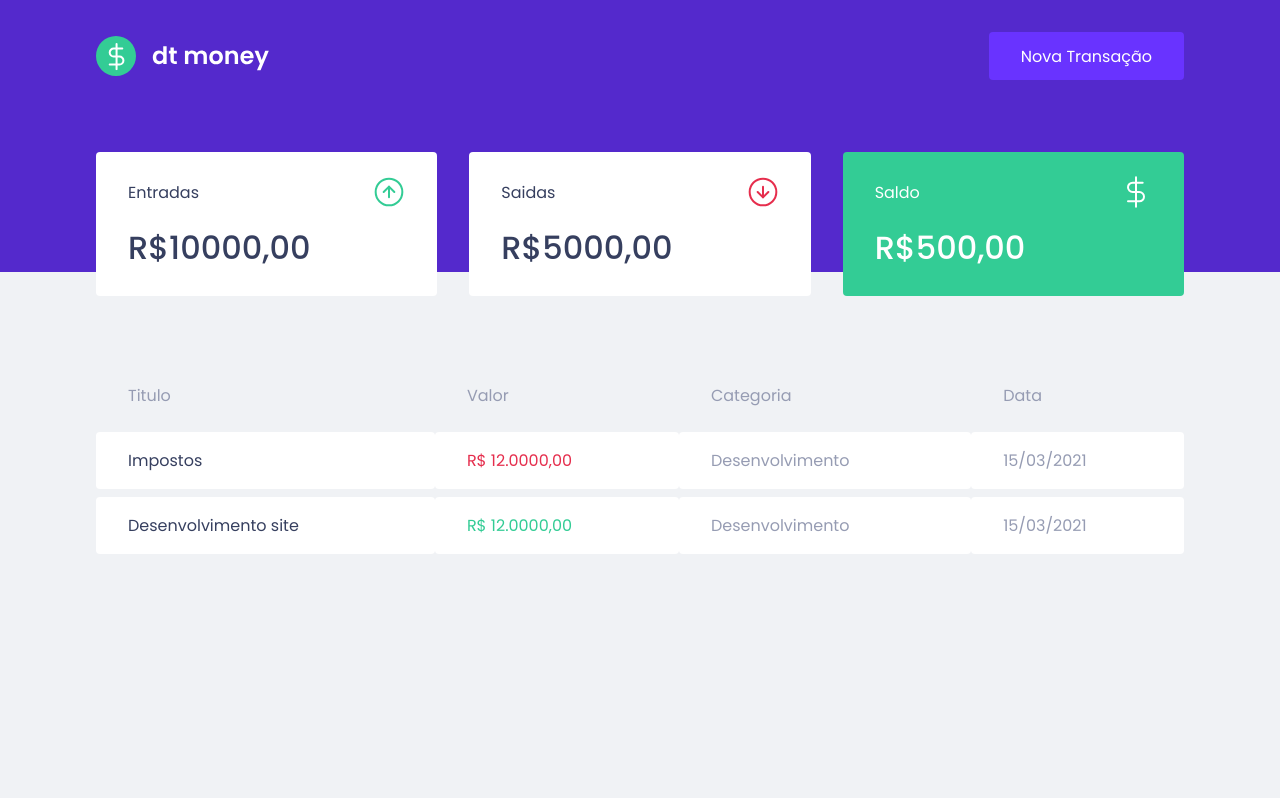
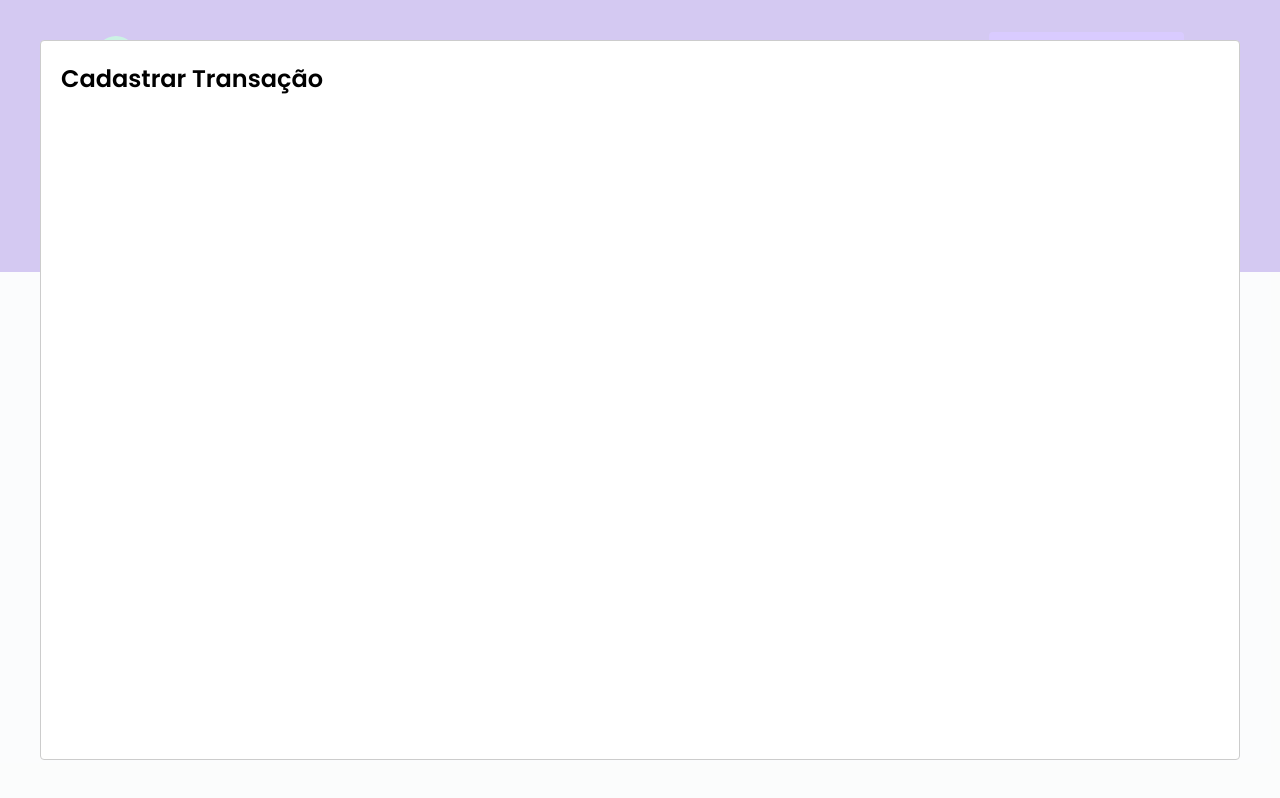
Before and after one commit to gustavolopesv3/GL-Money, a React (Create React App) app: page / in a window 1280 px wide. Both pictures are taken after a click on the button "Nova Transação". Built offline with nearby package versions, Linux system fonts and the light colour scheme; no server answers; what miragejs would draw is missing.

Commit message:
modal, lib to react

```diff
--- a/package.json
+++ b/package.json
@@ -7,6 +7,7 @@
     "miragejs": "^0.1.41",
     "react": "^17.0.1",
     "react-dom": "^17.0.1",
+    "react-modal": "^3.12.1",
     "react-scripts": "4.0.3",
     "styled-components": "^5.2.1",
     "web-vitals": "^1.0.1"
@@ -19,6 +20,7 @@
     "@types/node": "^12.0.0",
     "@types/react": "^17.0.0",
     "@types/react-dom": "^17.0.0",
+    "@types/react-modal": "^3.12.0",
     "@types/styled-components": "^5.1.9",
     "typescript": "^4.1.2"
   },
--- a/src/App.tsx
+++ b/src/App.tsx
@@ -1,7 +1,11 @@
+import Modal from 'react-modal';
 import { Dashboard } from './components/Dashboard';
 import { Header } from './components/Header/index';
 import { GlobalStyle } from './styles/global';
 import { createServer } from 'miragejs';
+import { useState } from 'react';
+
+Modal.setAppElement('#root');
 
 createServer({
   routes() {
@@ -23,10 +27,27 @@ createServer({
 });
 
 export function App() {
+  const [isNewTransactionModalOpen, setIsNewTransactionModalOpen] = useState(
+    false
+  );
+
+  function handleOpenNewTransactionModel() {
+    setIsNewTransactionModalOpen(true);
+  }
+  function handleCloseNewTransactionModel() {
+    setIsNewTransactionModalOpen(false);
+  }
+
   return (
     <>
-      <Header />
+      <Header onOpenNewTransactionModal={handleOpenNewTransactionModel} />
       <Dashboard />
+      <Modal
+        isOpen={isNewTransactionModalOpen}
+        onRequestClose={handleCloseNewTransactionModel}
+      >
+        <h2>Cadastrar Transação</h2>
+      </Modal>
       <GlobalStyle />
     </>
   );
--- a/src/components/Header/index.tsx
+++ b/src/components/Header/index.tsx
@@ -1,12 +1,21 @@
+import { useState } from 'react';
+import Modal from 'react-modal';
+
 import logoImg from '../../assets/logo.svg';
 import { Container, Content } from './styles';
 
-export function Header() {
+interface HeaderProps {
+  onOpenNewTransactionModal: () => void;
+}
+
+export function Header({ onOpenNewTransactionModal }: HeaderProps) {
   return (
     <Container>
       <Content>
         <img src={logoImg} alt="GL Money" />
-        <button type="button">Nova Transação</button>
+        <button type="button" onClick={onOpenNewTransactionModal}>
+          Nova Transação
+        </button>
       </Content>
     </Container>
   );
```
Also changed, not shown: 1 other file (tests, documents, lock files or other folders).
